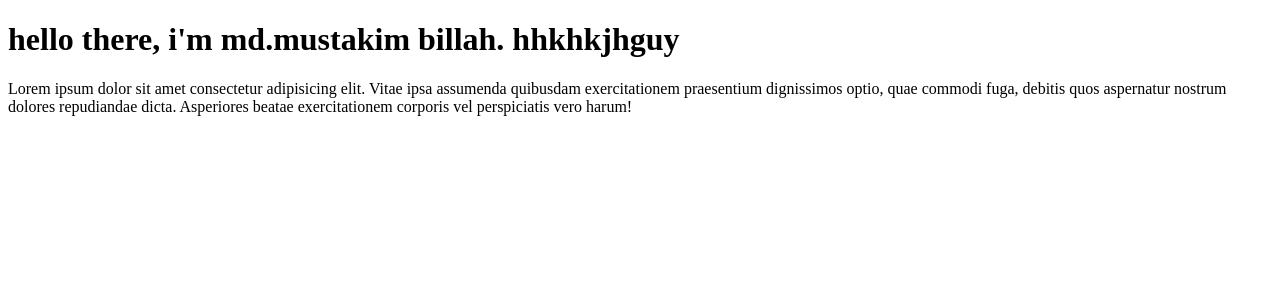
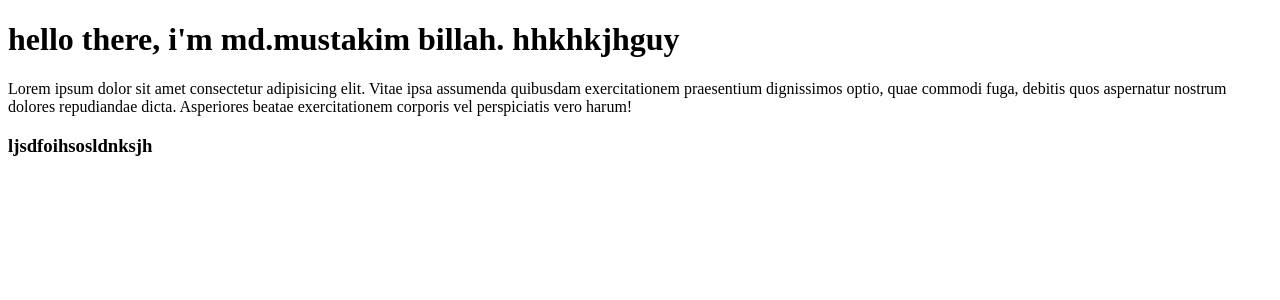
Before and after one commit to mustakim6/portfolio-website, a React (Vite) app: page / in a window 1280 px wide. Shown: the top 300 px of the page. Built offline with nearby package versions, Linux system fonts and the light colour scheme.

Commit message:
3rd time check deploy in vercel

```diff
--- a/src/App.jsx
+++ b/src/App.jsx
@@ -8,6 +8,7 @@ function App() {
     <>
    <h1> hello there, i'm md.mustakim billah. hhkhkjhguy</h1>
    <p>Lorem ipsum dolor sit amet consectetur adipisicing elit. Vitae ipsa assumenda quibusdam exercitationem praesentium dignissimos optio, quae commodi fuga, debitis quos aspernatur nostrum dolores repudiandae dicta. Asperiores beatae exercitationem corporis vel perspiciatis vero harum!</p>
+   <h3>ljsdfoihsosldnksjh</h3>
     </>
   )
 }
```
